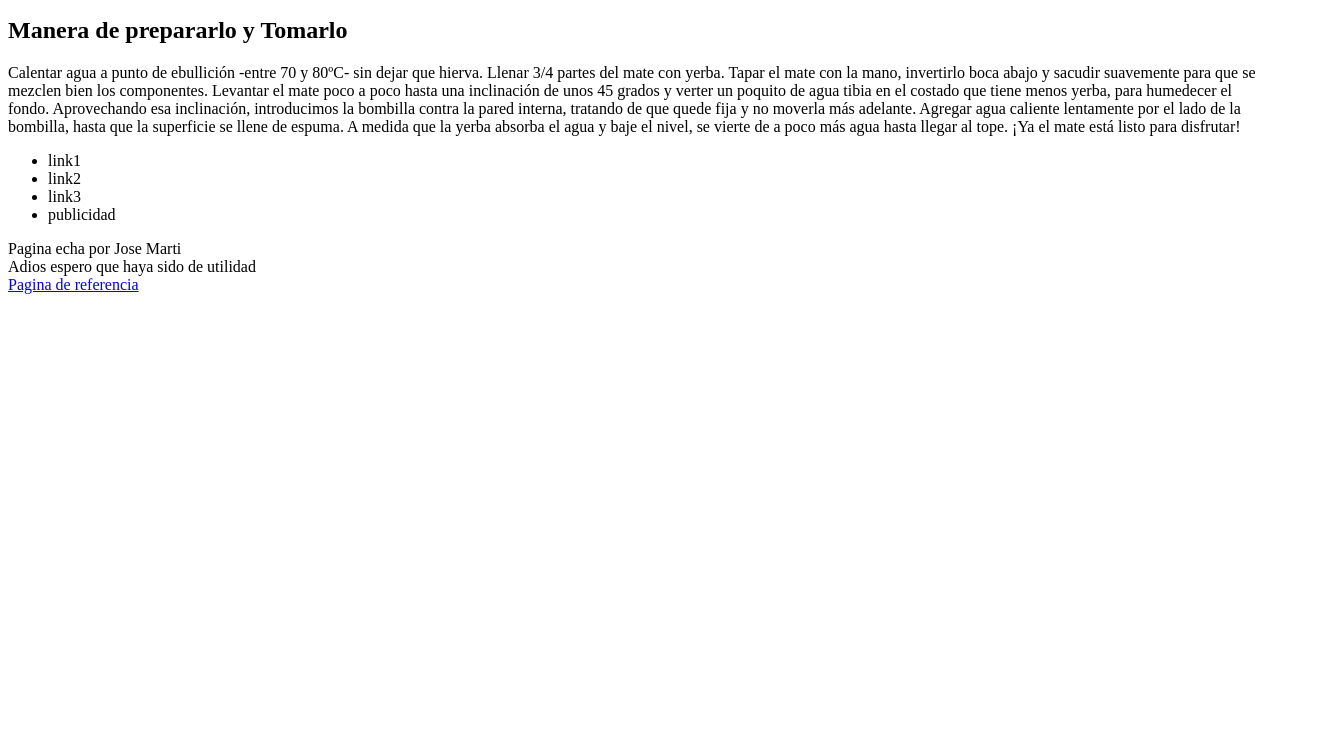
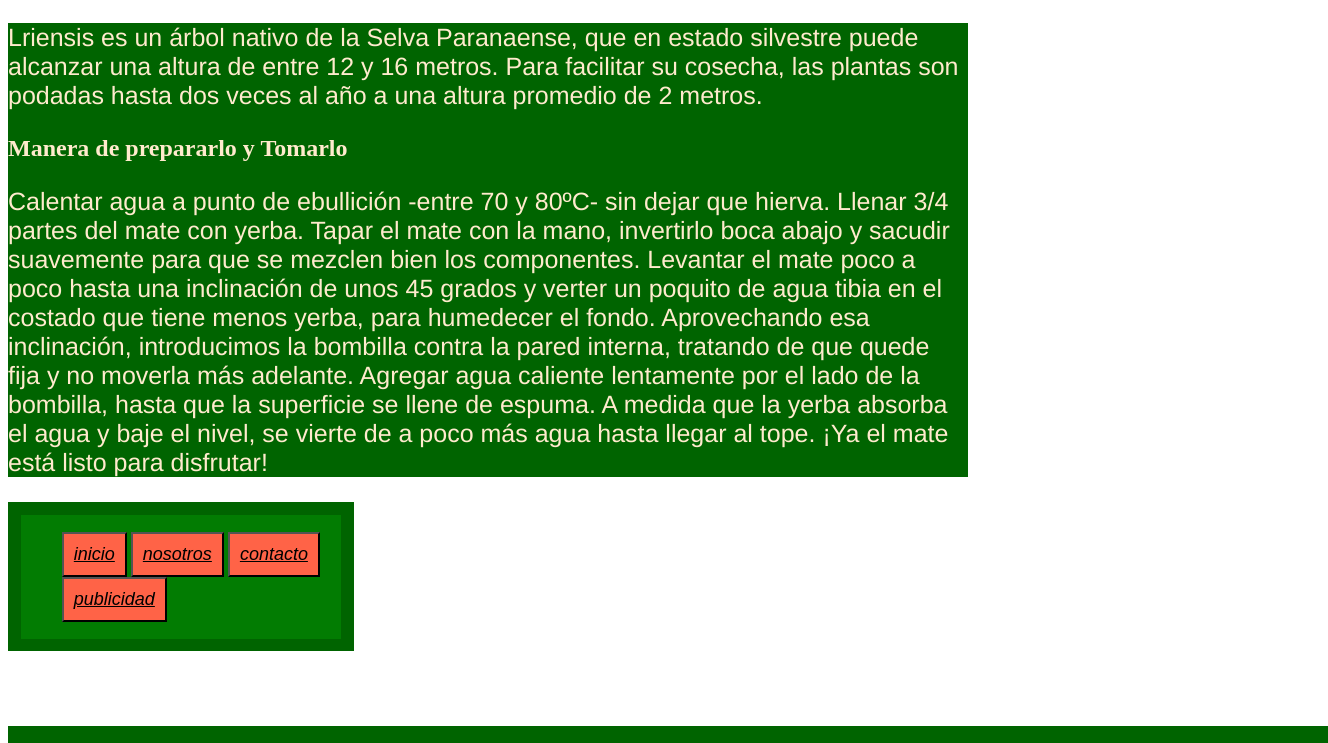
Before and after one commit to Josemarti87/Mardelplataprograma, a plain HTML site: page actividad mdpprograma/clase 03/index.html in a window 1280 px wide. Shown: the part 391-1134 px from the top of the page, 1328 px wide, since content can reach past the window. Before the commit the page ends 800 px from the top, so only its background shows below. Drawn offline with Linux system fonts and the light colour scheme.

Commit message:
Add files via upload

```diff
--- a/actividad mdpprograma/clase 03/index.html
+++ b/actividad mdpprograma/clase 03/index.html
@@ -4,18 +4,20 @@
     <meta charset="UTF-8">
     <meta http-equiv="X-UA-Compatible" content="IE=edge">
     <meta name="viewport" content="width=device-width, initial-scale=1.0">
+    <link rel="stylesheet" href="styles.css" type="text/css">
     <title>Yerba Mate</title>
 </head>
 <body>
+
     <header>
-        <img src="./imagen/yerbamate.jpg" alt="yervamate">
-    <h1>
+        <img src="./imagen/yerbamate.jpg" alt="yervamate" class="prin">
+        <h1 class=" prin">
         Esta pagina informa sobre que es el Mate y como se toma
-    </h1>
+        </h1>
+
     </header>
-
     <main>
-        <p>La yerba mate, cuyo nombre científico es Ilex Paraguariensis es un árbol nativo de la Selva Paranaense, que en estado silvestre puede alcanzar una altura de entre 12 y 16 metros. Para facilitar su cosecha, las plantas son podadas hasta dos veces al año a una altura promedio de 2 metros.</p>
+        <p>Lriensis es un árbol nativo de la Selva Paranaense, que en estado silvestre puede alcanzar una altura de entre 12 y 16 metros. Para facilitar su cosecha, las plantas son podadas hasta dos veces al año a una altura promedio de 2 metros.</p>
         <div>
             <h2>Manera de prepararlo y Tomarlo</h2>
             <p>Calentar agua a punto de ebullición -entre 70 y 80ºC- sin dejar que hierva.
@@ -28,14 +30,32 @@
         </div>
     </main>
     <aside>
-        <ul>
-            <li>link1</li>
-            <li>link2</li>
-            <li>link3</li>
-            <li>publicidad</li>
-        </ul>
+        <nav>
+            <ul>
+                <li>
+                    <button>
+                        <a href="#">inicio</a>
+                    </button>
+                </li>
+                <li>
+                    <button>
+                        <a href="#">nosotros</a>
+                    </button>
+                </li>
+                <li>
+                    <button>
+                        <a href="#">contacto</a>
+                    </button>
+                </li>
+                <li>
+                    <button>
+                        <a href="3">publicidad</a>
+                    </button>
+                </li>
+            </ul>
+        </nav>
     </aside>
-    <footer>
+    <footer class="pie">
         <div>Pagina echa por Jose Marti</div>
         <div>Adios espero que haya sido de utilidad</div>
         <div>
--- /dev/null
+++ b/actividad mdpprograma/clase 03/styles.css
@@ -0,0 +1,50 @@
+header {
+    background-color:#006400;
+    width: 100vw;
+    padding: 15px;
+    }
+.prin{
+    display: inline-block;
+    font-size: 35px;
+    font-family: 'Franklin Gothic Medium', 'Arial Narrow', Arial, sans-serif;
+}
+p{
+    font-size: 25px;
+    font-family: 'Franklin Gothic Medium', 'Arial Narrow', Arial, sans-serif;
+}
+aside{
+    background-color:#006400;
+    width: 25vw;
+    padding: 1vw;
+}
+main{
+    width: 75vw;
+    background-color: #006400;
+    color: blanchedalmond;
+}
+footer{
+    background-color:#006400;
+    width: 100vw;
+    padding: 20px;
+    text-align: center;
+    margin-top: 75px;
+    font-family: 'Franklin Gothic Medium', 'Arial Narrow', Arial, sans-serif;
+    font-size: 20px;
+}
+button{
+    background-color: tomato;
+    padding: 10px;
+    }
+li{
+        display: inline-block;
+
+    }
+nav{
+        background-color: rgba(6, 148, 6, 0.493);
+        padding: 1px;
+        }
+a{
+        color: black;
+        font-style: italic;
+        font-size: 18px;
+         }
```
